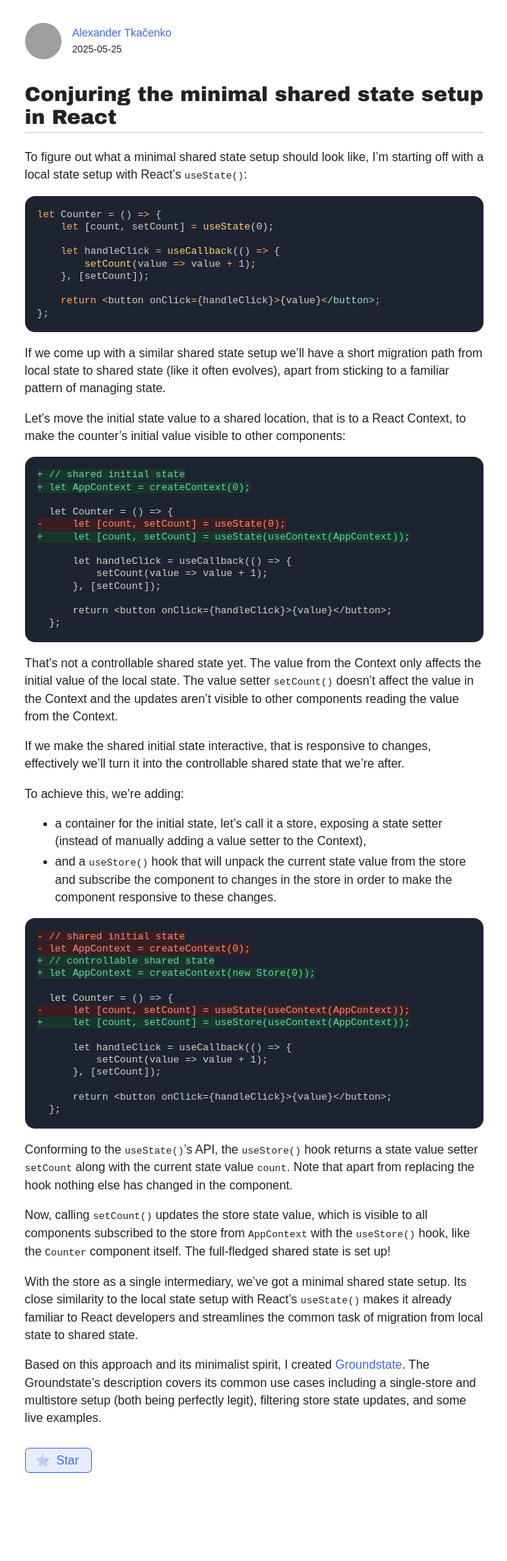
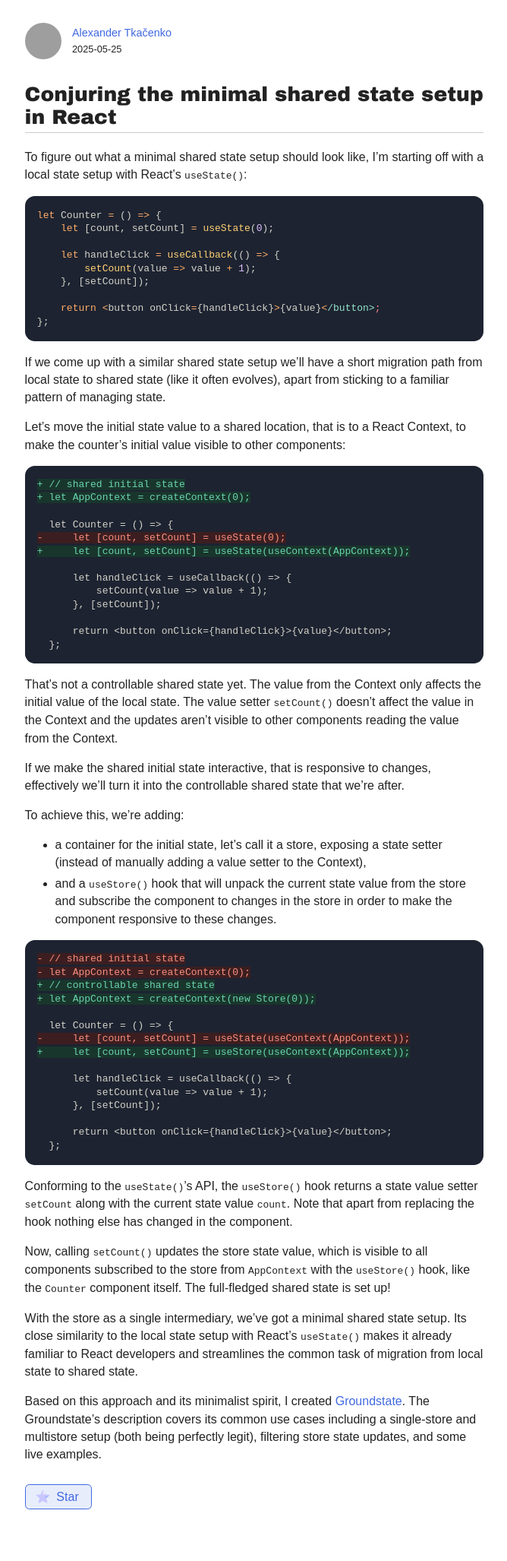
Before and after one commit to axtk/axtk.github.io, a Jekyll site: the page built from groundstate.md, in a window 1280 px wide. Shown: the whole page at 76% size, without its empty margins (305-973 px from the left). Built offline with Jekyll 4.4.1, drawn with Linux system fonts in a browser that asks for light colours; our own code applies the rules of GitHub Pages for plain Markdown files; before the commit the page ends 2006 px from its top, so only the background shows below that; grey boxes are pictures that could not be loaded.

Commit message:
update code block style

```diff
--- a/css/plain.css
+++ b/css/plain.css
@@ -159,6 +159,7 @@ blockquote {
 }
 pre,
 pre.highlight {
+    line-height: 1.35;
     border-radius: var(--block-border-radius);
     overflow: auto;
 }
```
